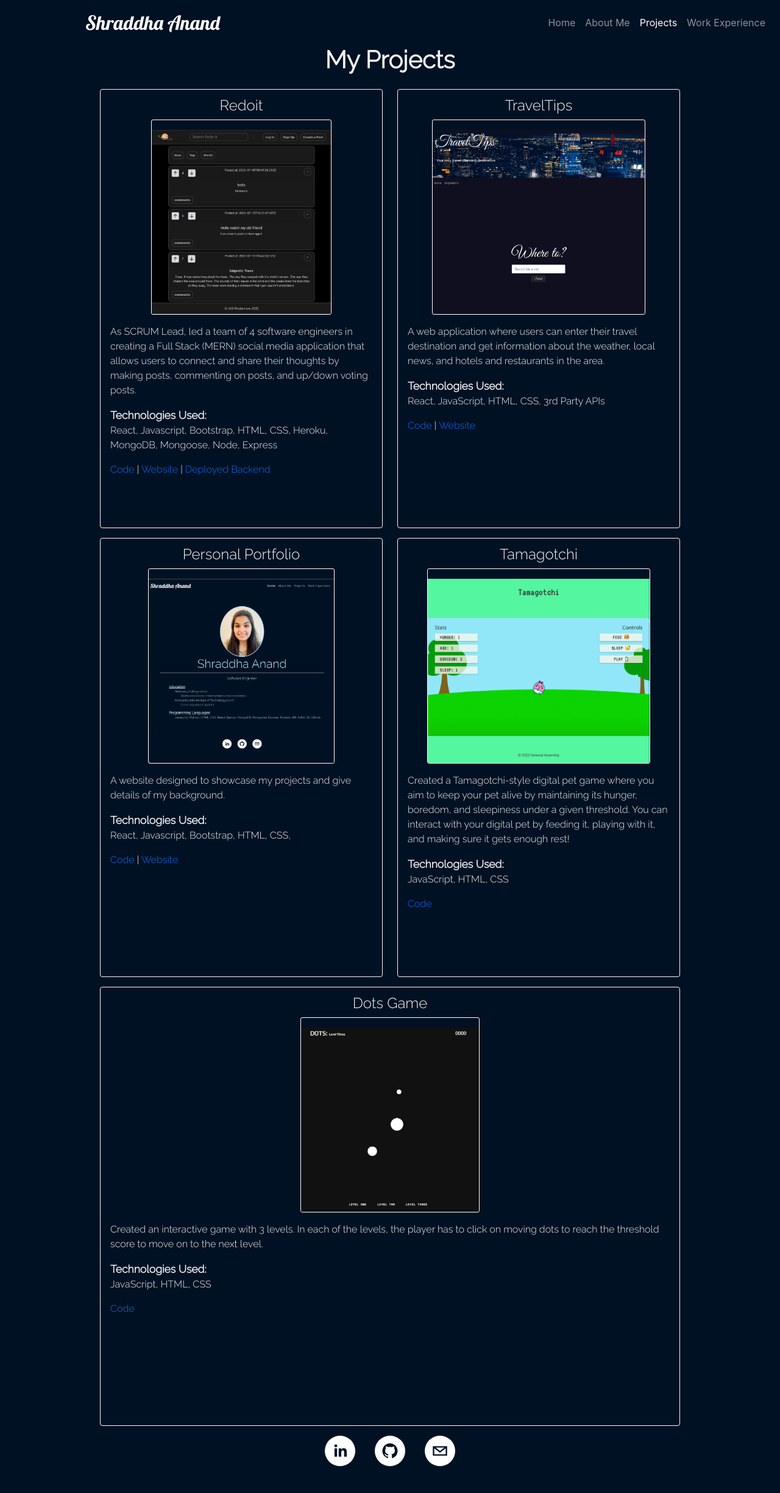
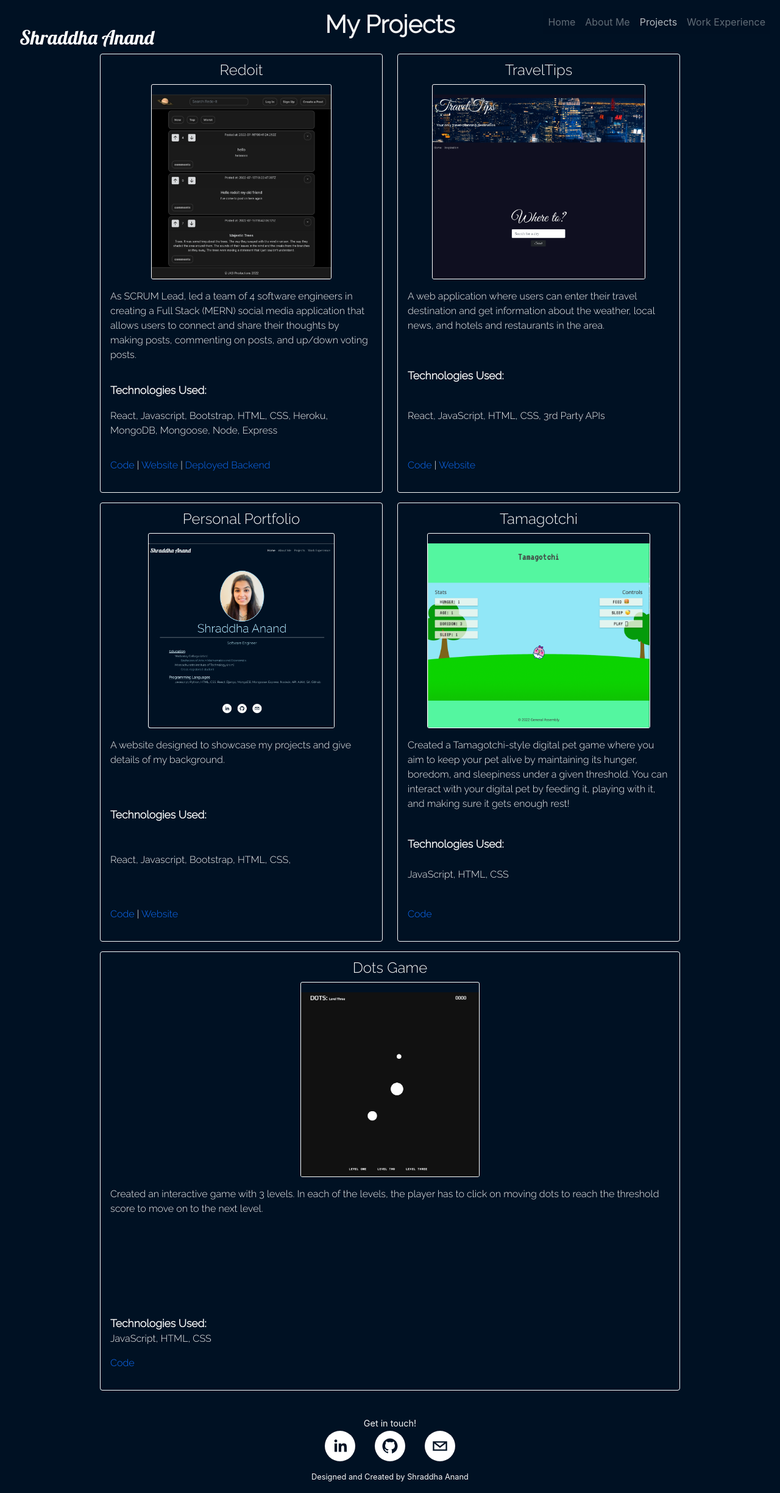
Before and after one commit to sanand100/portfolio-react, a React (Create React App) app: page /Projects in a window 1280 px wide. Shown: the whole page at 61% size. Before the commit the page ends 2420 px from the top, so only its background shows below. Built offline with nearby package versions, Linux system fonts and the light colour scheme; a web font is replaced by a local one.

Commit message:
add styling for smaller screens, add footer credits

```diff
--- a/src/Components/AboutMe.css
+++ b/src/Components/AboutMe.css
@@ -16,8 +16,14 @@
     font-weight: 500;
 }
 
-@media (max-width: 768px){
+@media (max-width: 400px){
     #aboutme {
         height: 70vh;
     }
+    .aboutme-header{
+        font-size: 2em;
+    }
+    .aboutme-p{
+        font-size: 0.8em;
+    }
 }
--- a/src/Components/Footer.css
+++ b/src/Components/Footer.css
@@ -5,6 +5,20 @@
 
 .social-icon{
     margin: 1em;
+    /* margin-bottom: 0.3em; */
+    margin-top: 0.1em;
+}
+
+.footer-getintouch {
+    text-align: center;
+    margin-bottom: 0;
+    margin-top:1.2em;
+}
+
+.footer-credit{
+    text-align: center;
+    margin-top: 0;
+    font-size: 0.8em;
 }
 
 @media (max-width: 768px){
@@ -12,3 +26,32 @@
         padding: 0
     }
 }
+
+@media (max-width: 400px) {
+    .social-media-icons-container {
+        padding: 0
+    }
+    .social-icon{
+        font-size: 0.5em;
+    }
+    .footer-getintouch {
+        text-align: center;
+        margin-bottom: 0;
+        margin-top: 0.5em;
+        font-size: 0.9em;
+    }
+    .footer-credit {
+        text-align: center;
+        margin-top: 0;
+        font-size: 0.6em;
+    }
+}
+
+@media (min-width: 767px) {
+    .footer-getintouch {
+            text-align: center;
+            margin-bottom: 0;
+            margin-top: 3em;
+            font-size: 0.9em;
+     }
+}
--- a/src/Components/Footer.js
+++ b/src/Components/Footer.js
@@ -6,6 +6,7 @@ import './Footer.css';
 function Footer(props) {
 	return (
 		<div className='social-media-icons-container'>
+			<p className='footer-getintouch'>Get in touch!</p>
 			<div className='social-media-icons'>
 				<SocialIcon
 					className='social-icon'
@@ -30,6 +31,7 @@ function Footer(props) {
 					target='_blank'
 				/>
 			</div>
+			<p className='footer-credit'>Designed and Created by Shraddha Anand</p>
 		</div>
 	);
 }
--- a/src/Components/Homepage.css
+++ b/src/Components/Homepage.css
@@ -67,7 +67,7 @@
     color: rgb(168, 213, 232);
     list-style:none;
 }
-@media (max-width: 768px) {
+@media (max-width: 900px) {
     .homepage-container{
         padding-bottom: 0;
         height: 70vh
@@ -91,3 +91,38 @@
         font-size: 0.95em;
     }
 }
+
+@media (max-width: 400px){
+    .homepage-container {
+            padding-bottom: 0;
+            height: 70vh
+        }
+
+        .profile-pic {
+            width: 7em
+        }
+
+        .homepage-name {
+            font-size: 1.5em;
+        }
+
+        .homepage-p {
+            font-size: 0.8em;
+        }
+
+        .line-div {
+            width: 100%;
+            border: 1px solid white;
+            margin-bottom: 0.5em;
+        }
+
+        .homepage-summary {
+            font-size: 0.8em;
+        }
+}
+/* @media (min-width: 768px) {
+    .homepage-container {
+            padding-top: 6em;
+            height: 78vh;
+        }
+} */
--- a/src/Components/Navigation.css
+++ b/src/Components/Navigation.css
@@ -5,6 +5,9 @@
     /* font-family: 'Great Vibes', cursive; */
     font-family: 'Lobster', cursive;
     /* font-family: 'Megrim', cursive; */
+    position: relative;
+    left: 0;
+    /* top:1em */
 
 }
 .brand:hover{
@@ -12,13 +15,38 @@
 }
 .nav-options{
     position: fixed;
+    /* top: 1em; */
     right: 1em;
+    background-color: rgb(0, 17, 35) !important;
+    opacity: 0.7 !important;
 }
 
 @media (max-width: 768px) {
     .nav-link{
         background-color: rgb(0, 17, 35) !important;
-        opacity: 0.7 !important;
+        /* opacity: 0.7 !important; */
         color: white  !important
     }
 }
+
+@media (min-width: 1000px) {
+    .brand {
+        font-size: 2em;
+        /* font-family: 'Great Vibes', cursive; */
+        font-family: 'Lobster', cursive;
+        /* font-family: 'Megrim', cursive; */
+        position: fixed;
+        left: 1em;
+        top:1em
+
+    }
+
+    .nav-options{
+    position: fixed;
+    top: 1em;
+    right: 1em;
+    background-color: rgb(0, 17, 35) !important;
+    opacity: 0.7 !important;
+    }
+
+}
--- a/src/Components/Projects.css
+++ b/src/Components/Projects.css
@@ -86,7 +86,15 @@
     margin-bottom: 0;
     font-weight: 600;
     font-size: 1.1em;
+
 }
+
+.card-body{
+    display: flex;
+    flex-direction:  column;
+    justify-content: space-between;
+}
+
 
 @media (max-width: 768px) {
     .projects-container {
--- a/src/Components/Projects.js
+++ b/src/Components/Projects.js
@@ -176,15 +176,19 @@ function Projects(props) {
 								src={require('../assets/Dots.png')}
 								alt='landscape image with tamagotchi digital pet'
 							/>
-							<Card.Body>
+							<Card.Body className='card-body'>
+								<div className='content-div'>
 									<p>
 										Created an interactive game with 3 levels. In each of the
 										levels, the player has to click on moving dots to reach the
 										threshold score to move on to the next level.
 									</p>
-
+								</div>
+								<div className='tech-div'>
+									<div>
 										<p className='tech-used-header'>Technologies Used:</p>
 										<p>JavaScript, HTML, CSS</p>
+									</div>
 									<p>
 										<a
 											className='projects-a'
@@ -193,6 +197,7 @@ function Projects(props) {
 											Code
 										</a>
 									</p>
+								</div>
 							</Card.Body>
 						</Card>
 					</Col>
```
Lines whose indentation alone changed are shown as unchanged.
